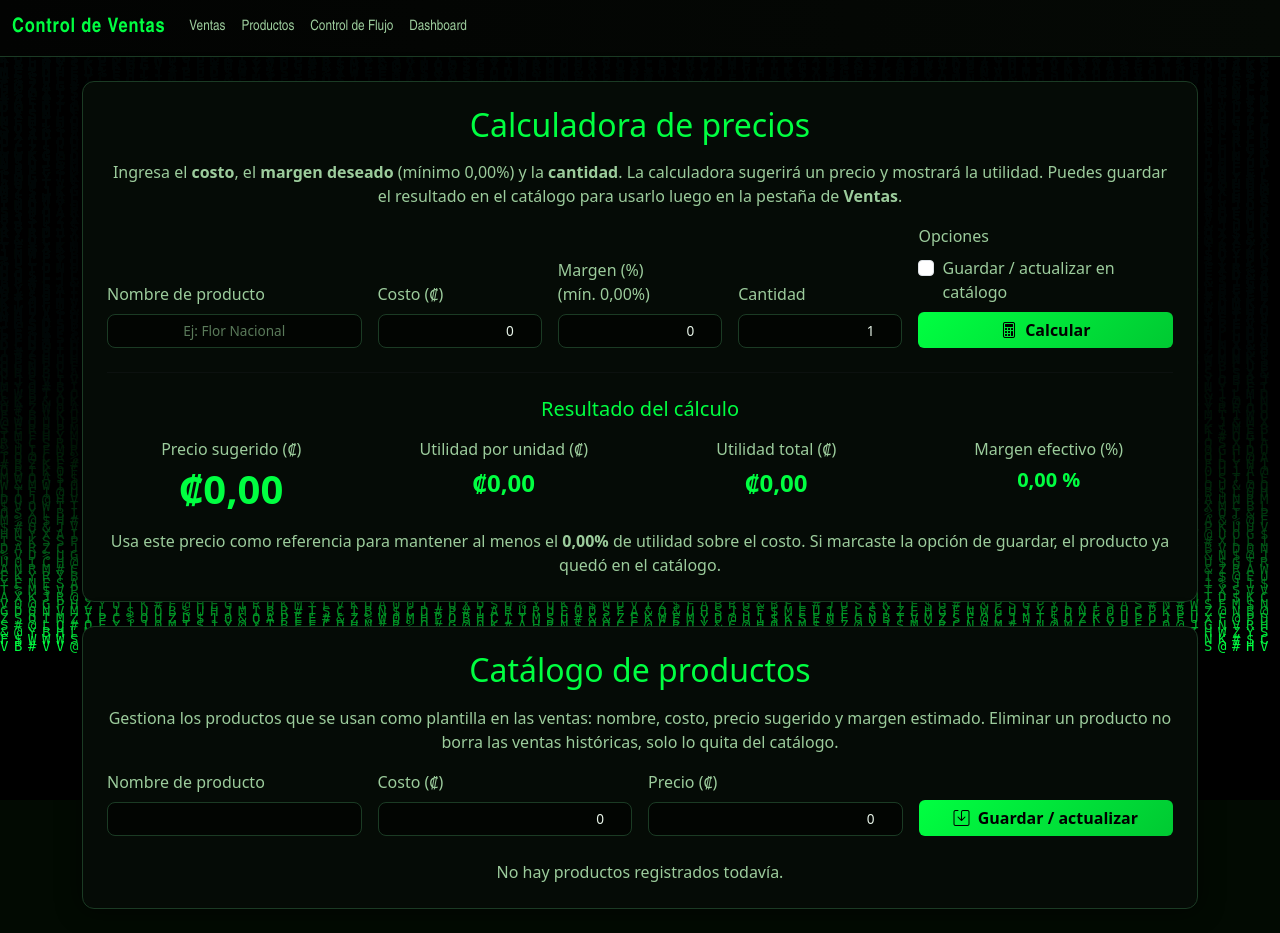
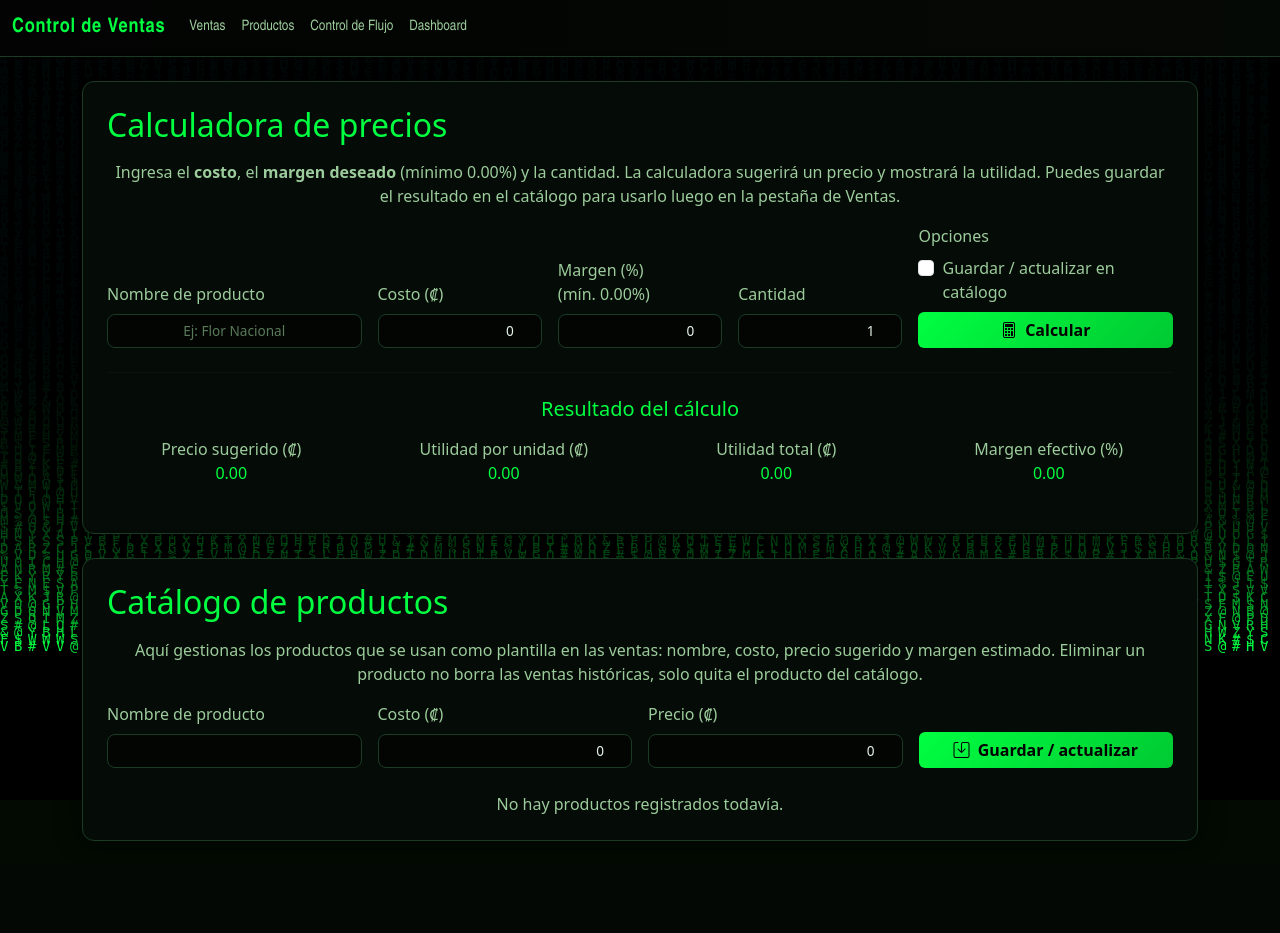
Before and after one commit to cristophercr07-hub/control-ventras-web, a Flask app: template templates/productos.html in a window 1280 px wide. After the commit the page ends 841 px from the top, so only its background shows below. Run offline with Flask 3, Linux system fonts and the light colour scheme; the template is opened without the code that fills it, so the values that code supplies are empty.

Commit message:
Update productos.html

```diff
--- a/templates/productos.html
+++ b/templates/productos.html
@@ -15,12 +15,11 @@
 <div class="row">
     <div class="col-12">
         <div class="card p-4 mb-4">
-            <h2 class="mb-3 text-accent text-center">Calculadora de precios</h2>
+            <h2 class="mb-3 text-accent">Calculadora de precios</h2>
             <p class="text-secondary-custom text-center mb-3">
-                Ingresa el <b>costo</b>, el <b>margen deseado</b>
-                (mínimo {{ min_margin|format_num }}%)
-                y la <b>cantidad</b>. La calculadora sugerirá un precio y mostrará la utilidad.
-                Puedes guardar el resultado en el catálogo para usarlo luego en la pestaña de <b>Ventas</b>.
+                Ingresa el <b>costo</b>, el <b>margen deseado</b> (mínimo {{ "%.2f"|format(min_margin) }}%)
+                y la cantidad. La calculadora sugerirá un precio y mostrará la utilidad. Puedes
+                guardar el resultado en el catálogo para usarlo luego en la pestaña de Ventas.
             </p>
 
             <form method="post" action="{{ url_for('productos') }}">
@@ -48,8 +47,7 @@
                     </div>
                     <div class="col-md-2 col-6">
                         <label class="form-label text-secondary-custom">
-                            Margen (%)<br>
-                            <span class="text-secondary-custom">(mín. {{ min_margin|format_num }}%)</span>
+                            Margen (%)<br><span class="text-secondary-custom">(mín. {{ "%.2f"|format(min_margin) }}%)</span>
                         </label>
                         <input
                             type="number"
@@ -94,44 +92,31 @@
                 <hr class="my-4">
                 <h5 class="text-accent text-center mb-3">Resultado del cálculo</h5>
                 <div class="row text-center">
-                    <div class="col-md-3 col-6 mb-3">
-                        <p class="text-secondary-custom mb-1">
-                            Precio sugerido (₡)
+                    <div class="col-md-3 col-6 mb-2">
+                        <p class="text-secondary-custom">
+                            Precio sugerido (₡)<br>
+                            <span class="text-accent">{{ "%.2f"|format(price_result) }}</span>
                         </p>
-                        <div class="text-accent fw-bold display-6">
-                            ₡{{ price_result|format_num }}
-                        </div>
                     </div>
-                    <div class="col-md-3 col-6 mb-3">
-                        <p class="text-secondary-custom mb-1">
-                            Utilidad por unidad (₡)
+                    <div class="col-md-3 col-6 mb-2">
+                        <p class="text-secondary-custom">
+                            Utilidad por unidad (₡)<br>
+                            <span class="text-accent">{{ "%.2f"|format(profit_unit or 0) }}</span>
                         </p>
-                        <div class="text-accent fw-bold fs-4">
-                            ₡{{ (profit_unit or 0)|format_num }}
-                        </div>
                     </div>
-                    <div class="col-md-3 col-6 mb-3">
-                        <p class="text-secondary-custom mb-1">
-                            Utilidad total (₡)
+                    <div class="col-md-3 col-6 mb-2">
+                        <p class="text-secondary-custom">
+                            Utilidad total (₡)<br>
+                            <span class="text-accent">{{ "%.2f"|format(profit_total or 0) }}</span>
                         </p>
-                        <div class="text-accent fw-bold fs-4">
-                            ₡{{ (profit_total or 0)|format_num }}
-                        </div>
                     </div>
-                    <div class="col-md-3 col-6 mb-3">
-                        <p class="text-secondary-custom mb-1">
-                            Margen efectivo (%)
+                    <div class="col-md-3 col-6 mb-2">
+                        <p class="text-secondary-custom">
+                            Margen efectivo (%)<br>
+                            <span class="text-accent">{{ "%.2f"|format(margin_used or 0) }}</span>
                         </p>
-                        <div class="text-accent fw-bold fs-5">
-                            {{ (margin_used or 0)|format_num }} %
-                        </div>
                     </div>
                 </div>
-                <p class="text-secondary-custom text-center mb-0">
-                    Usa este precio como referencia para mantener al menos
-                    el <b>{{ min_margin|format_num }}%</b> de utilidad sobre el costo.
-                    Si marcaste la opción de guardar, el producto ya quedó en el catálogo.
-                </p>
             {% endif %}
         </div>
     </div>
@@ -141,11 +126,11 @@
 <div class="row">
     <div class="col-12">
         <div class="card p-4">
-            <h2 class="mb-3 text-accent text-center">Catálogo de productos</h2>
+            <h2 class="mb-3 text-accent">Catálogo de productos</h2>
             <p class="text-secondary-custom text-center mb-3">
-                Gestiona los productos que se usan como plantilla en las ventas:
-                nombre, costo, precio sugerido y margen estimado.
-                Eliminar un producto no borra las ventas históricas, solo lo quita del catálogo.
+                Aquí gestionas los productos que se usan como plantilla en las ventas:
+                nombre, costo, precio sugerido y margen estimado. Eliminar un producto no
+                borra las ventas históricas, solo quita el producto del catálogo.
             </p>
 
             <!-- Formulario directo para crear/editar producto -->
@@ -158,13 +143,11 @@
                     </div>
                     <div class="col-md-3 col-6">
                         <label class="form-label text-secondary-custom">Costo (₡)</label>
-                        <input type="number" step="0.01" name="cost"
-                               class="form-control text-end" value="0">
+                        <input type="number" step="0.01" name="cost" class="form-control text-end" value="0">
                     </div>
                     <div class="col-md-3 col-6">
                         <label class="form-label text-secondary-custom">Precio (₡)</label>
-                        <input type="number" step="0.01" name="price"
-                               class="form-control text-end" value="0">
+                        <input type="number" step="0.01" name="price" class="form-control text-end" value="0">
                     </div>
                     <div class="col-md-3 col-12 text-center">
                         <button type="submit" class="btn btn-primary w-100">
@@ -178,7 +161,7 @@
             {% if products and products|length > 0 %}
                 <!-- Versión escritorio -->
                 <div class="table-responsive d-none d-md-block">
-                    <table class="table table-dark-custom table-striped table-sm align-middle">
+                    <table class="table table-dark-custom table-sm align-middle mb-0">
                         <thead>
                             <tr class="text-center">
                                 <th>Nombre</th>
@@ -192,20 +175,17 @@
                             {% for p in products %}
                                 <tr>
                                     <td class="text-center">{{ p.name }}</td>
-                                    <td class="text-end text-accent">
-                                        ₡{{ p.cost|format_num }}
-                                    </td>
-                                    <td class="text-end text-accent">
-                                        ₡{{ p.price|format_num }}
-                                    </td>
-                                    <td class="text-end text-accent">
-                                        {{ p.margin_percent|format_num }} %
-                                    </td>
+                                    <td class="text-end">₡{{ "%.2f"|format(p.cost) }}</td>
+                                    <td class="text-end">₡{{ "%.2f"|format(p.price) }}</td>
+                                    <td class="text-end">{{ "%.2f"|format(p.margin_percent) }}</td>
                                     <td class="text-center">
                                         <form method="post"
                                               action="{{ url_for('delete_product', product_id=p.id) }}"
                                               class="d-inline"
-                                              onsubmit="return confirm('¿Eliminar este producto del catálogo? Las ventas existentes no se borran.');">
+                                              onsubmit="return doubleConfirm(
+                                                  '¿Eliminar este producto del catálogo?',
+                                                  'Las ventas existentes no se borran, pero no podrás seleccionarlo más. ¿Confirmas?'
+                                              );">
                                             <button type="submit"
                                                     class="btn btn-sm btn-outline-danger">
                                                 <i class="bi bi-trash"></i>
@@ -221,30 +201,26 @@
                 <!-- Versión móvil tipo tarjeta -->
                 <div class="d-block d-md-none">
                     {% for p in products %}
-                        <div class="border rounded p-2 mb-2">
-                            <div><strong class="text-accent">{{ p.name }}</strong></div>
+                        <div class="border rounded p-2 mb-2 bg-light">
+                            <div><strong>{{ p.name }}</strong></div>
                             <div class="text-secondary-custom">
                                 Costo:
-                                <span class="text-accent">
-                                    ₡{{ p.cost|format_num }}
-                                </span>
-                                |
+                                <span class="text-dark fw-bold">{{ "%.2f"|format(p.cost) }} ₡</span> |
                                 Precio:
-                                <span class="text-accent">
-                                    ₡{{ p.price|format_num }}
-                                </span>
+                                <span class="text-dark fw-bold">{{ "%.2f"|format(p.price) }} ₡</span>
                             </div>
                             <div class="text-secondary-custom">
                                 Margen estimado:
-                                <span class="text-accent">
-                                    {{ p.margin_percent|format_num }} %
-                                </span>
+                                <span class="text-dark fw-bold">{{ "%.2f"|format(p.margin_percent) }} %</span>
                             </div>
                             <div class="mt-1 text-end">
                                 <form method="post"
                                       action="{{ url_for('delete_product', product_id=p.id) }}"
                                       class="d-inline"
-                                      onsubmit="return confirm('¿Eliminar este producto del catálogo?');">
+                                      onsubmit="return doubleConfirm(
+                                          '¿Eliminar este producto?',
+                                          'No se borran las ventas, solo el catálogo. ¿Confirmas?'
+                                      );">
                                     <button type="submit"
                                             class="btn btn-sm btn-outline-danger">
                                         <i class="bi bi-trash"></i> Eliminar
```
